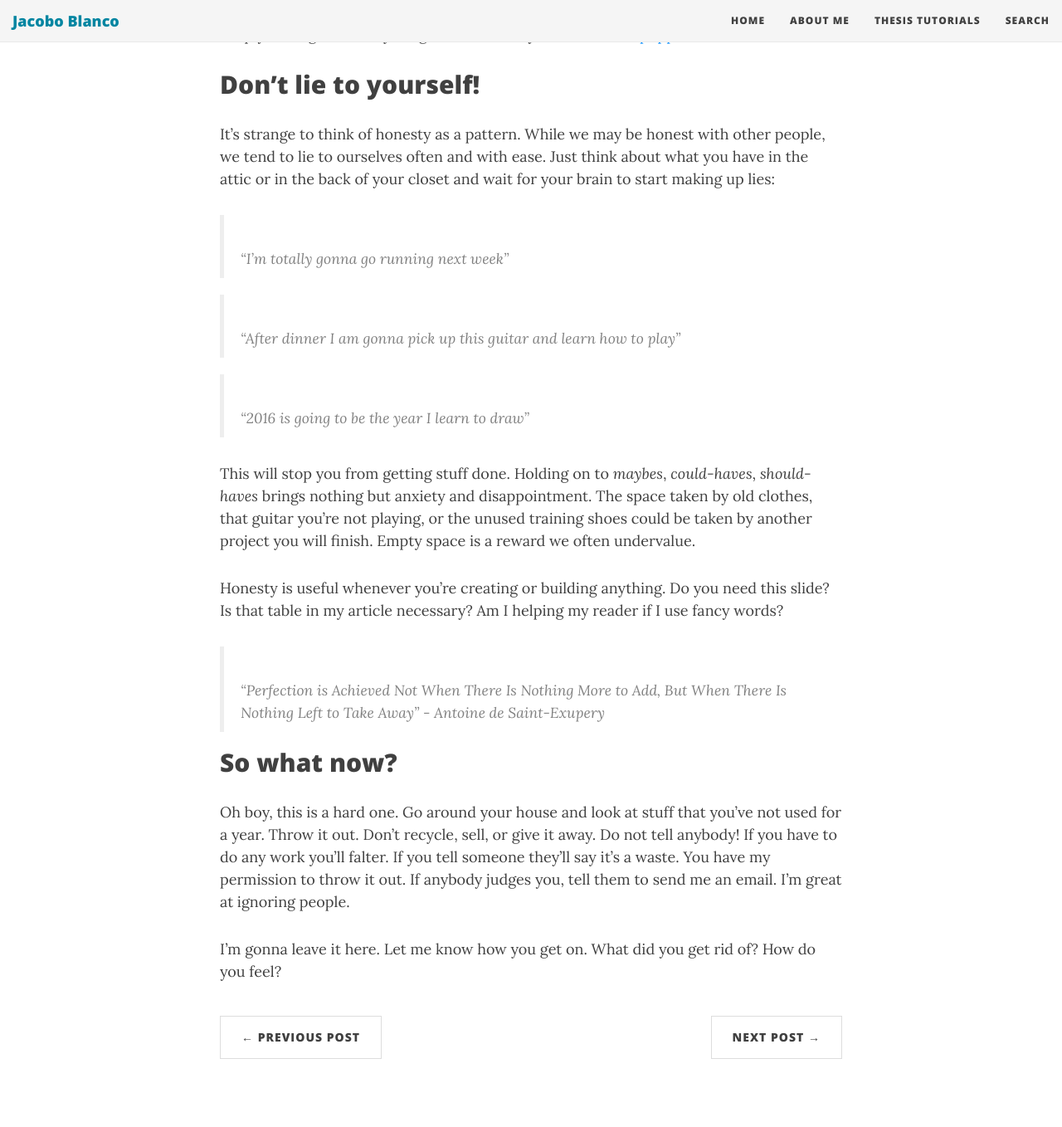
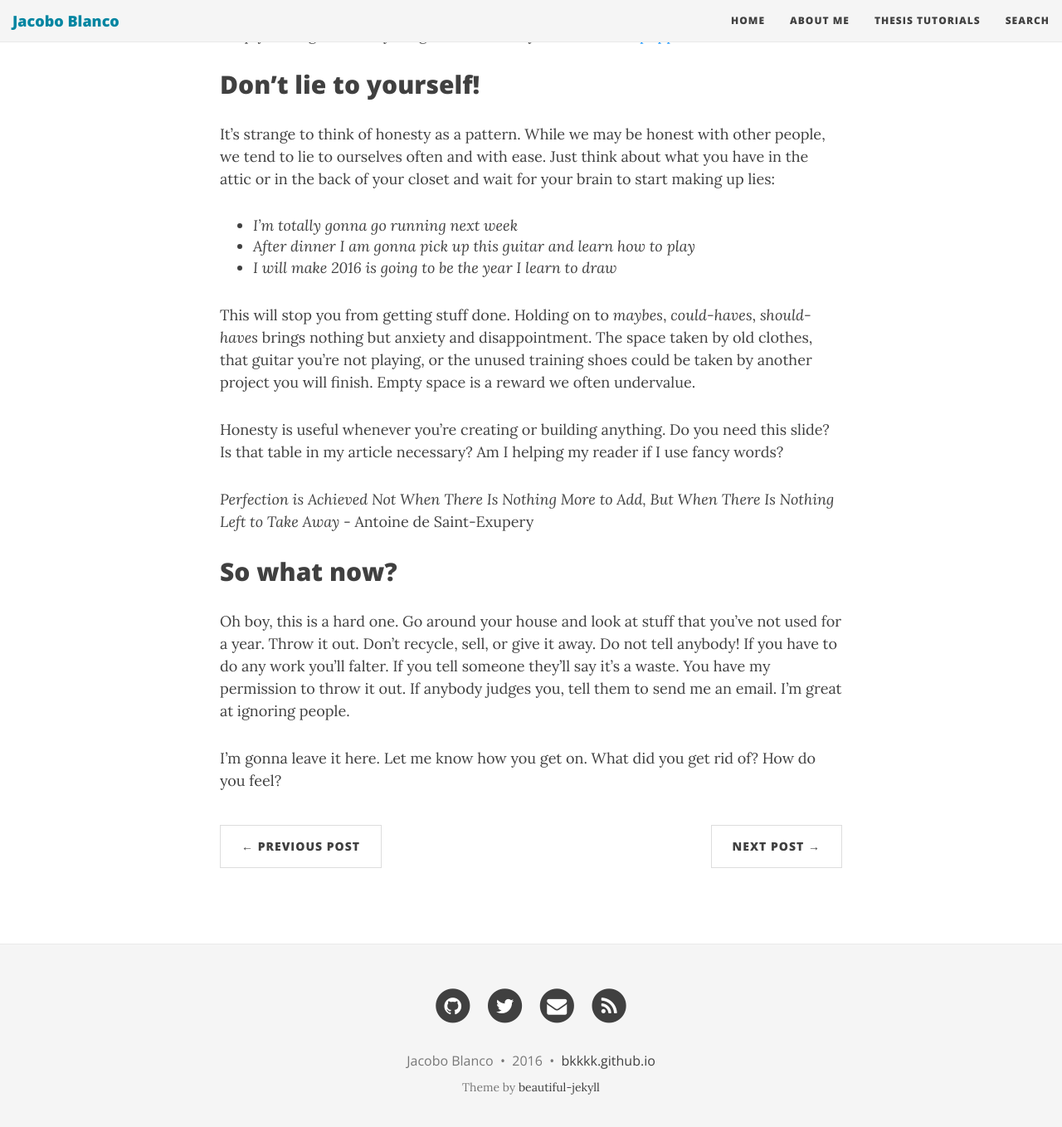
Before and after one commit to bkkkk/bkkkk.github.io, a Jekyll site: the page built from _posts/2016-01-20-gtd-concepts-part4-honestly.md, in a window 1280 px wide and 1400 px high, scrolled down 971 px. Shown: the top 1358 px of the window at 83% size. Built offline with Jekyll 4.4.1, drawn with Linux system fonts in a browser that asks for light colours; nearby versions of some CDN libraries; comment, search, counter and statistics services are not loaded.

Commit message:
Attempting to ifx blockquotes

```diff
--- a/_posts/2016-01-20-gtd-concepts-part4-honestly.md
+++ b/_posts/2016-01-20-gtd-concepts-part4-honestly.md
@@ -22,16 +22,15 @@ Over time, as you build your someday/maybe list you will realize that more than
 
 It's strange to think of honesty as a pattern. While we may be honest with other people, we tend to lie to ourselves often and with ease. Just think about what you have in the attic or in the back of your closet and wait for your brain to start making up lies:
 
-> _"I'm totally gonna go running next week"_
-
-> _"After dinner I am gonna pick up this guitar and learn how to play"_
-
-> _"2016 is going to be the year I learn to draw"_
+* _I'm totally gonna go running next week_
+* _After dinner I am gonna pick up this guitar and learn how to play_
+* _I will make 2016 is going to be the year I learn to draw_
 
 This will stop you from getting stuff done. Holding on to _maybes_, _could-haves_, _should-haves_ brings nothing but anxiety and disappointment. The space taken by old clothes, that guitar you're not playing, or the unused training shoes could be taken by another project you will finish. Empty space is a reward we often undervalue.
 
 Honesty is useful whenever you're creating or building anything. Do you need this slide? Is that table in my article necessary? Am I helping my reader if I use fancy words?
-> "Perfection is Achieved Not When There Is Nothing More to Add, But When There Is Nothing Left to Take Away" - Antoine de Saint-Exupery
+
+_Perfection is Achieved Not When There Is Nothing More to Add, But When There Is Nothing Left to Take Away_ - Antoine de Saint-Exupery
 
 ## So what now?
 
```
Also changed, not shown: _posts/2015-11-17-gtd-concepts-part2-segmentation.md (+1 -1 lines).
